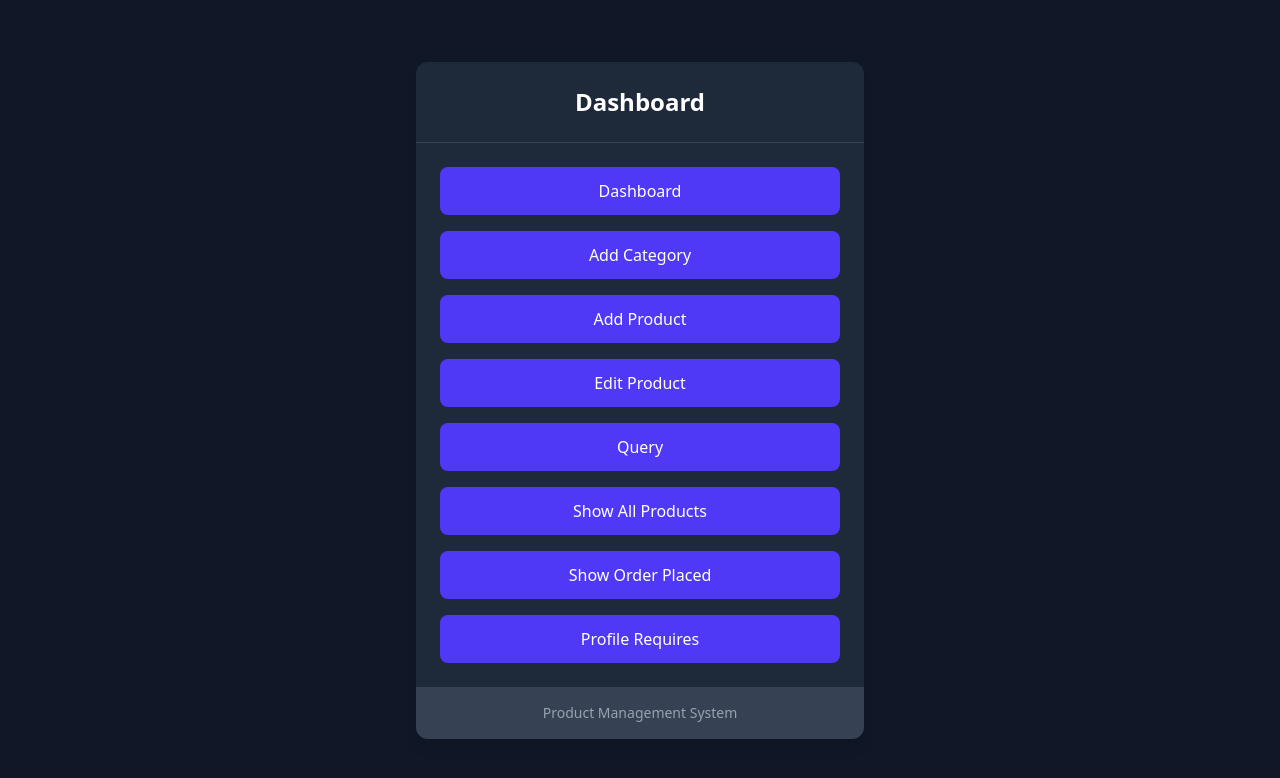
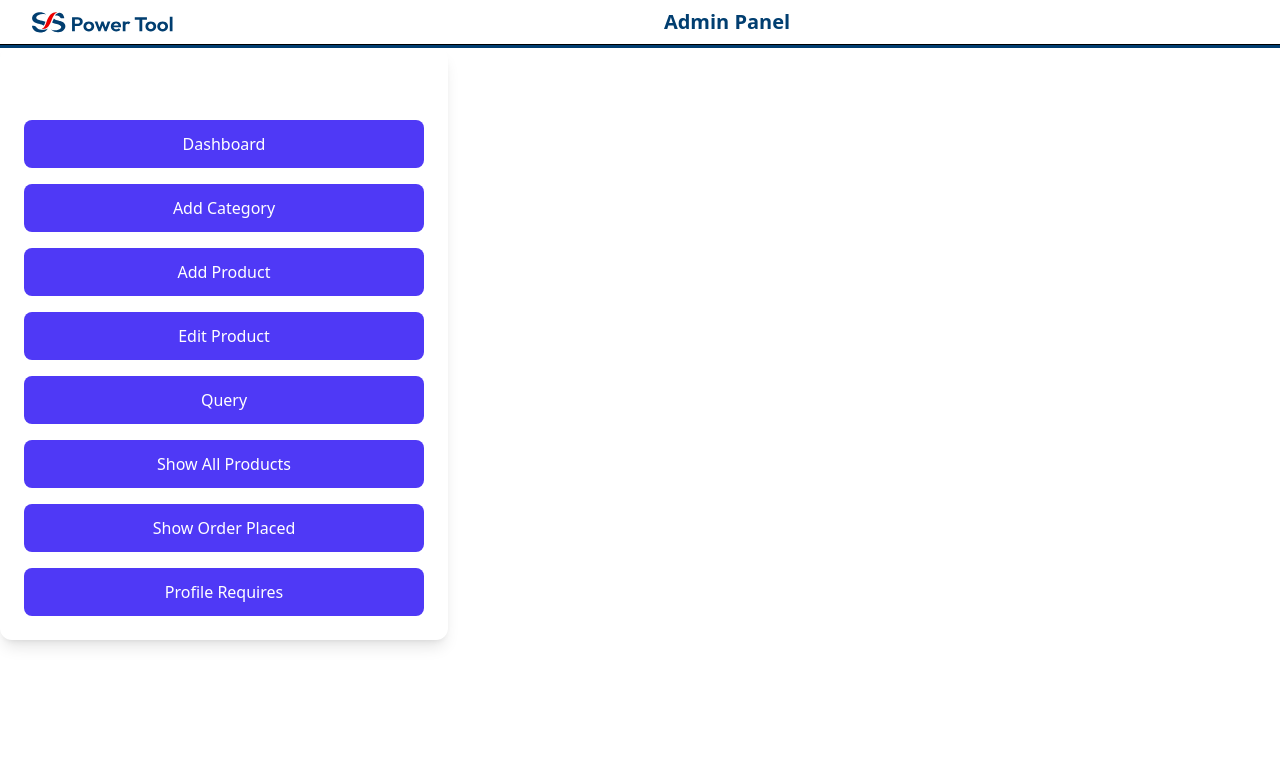
Before and after one commit to Shivam-fibo/HardwareHive-Admin, a React (Vite) app: page /home in a window 1280 px wide. Shown: the top 778 px of the page. Built offline with nearby package versions, Linux system fonts and the light colour scheme; sample sign-in values are in the browser's storage.

Commit message:
added logo and header in dashboard

```diff
--- a/src/Pages/Home.jsx
+++ b/src/Pages/Home.jsx
@@ -1,14 +1,16 @@
 import { useNavigate } from "react-router-dom";
-
+import Navbar from "./Navbar";
 const Home = () => {
   const navigate = useNavigate();
 
   return (
-    <div className="min-h-screen bg-gray-900 flex items-center justify-center p-6">
+    <div className="">
+      <Navbar/>
+      <hr className="h-1 bg-[#013E70]" />
       <div className="w-full max-w-md">
-        <div className="bg-gray-800 rounded-xl shadow-lg overflow-hidden">
-          <div className="p-6 border-b border-gray-700">
-            <h1 className="text-2xl font-bold text-white text-center">Dashboard</h1>
+        <div className=" rounded-xl shadow-lg overflow-hidden">
+          <div className="p-6">
+
           </div>
 
           <div className="p-6 space-y-4">
@@ -78,9 +80,7 @@ const Home = () => {
 
           </div>
 
-          <div className="bg-gray-700 px-6 py-4">
-            <p className="text-gray-400 text-center text-sm">Product Management System</p>
-          </div>
+
         </div>
       </div>
     </div>
--- /dev/null
+++ b/src/Pages/Navbar.jsx
@@ -0,0 +1,26 @@
+import React from "react";
+import { useNavigate } from "react-router-dom";
+
+const Navbar = () => {
+  const navigate = useNavigate();
+
+
+
+  return (
+
+    <div className="bg-white p-2">
+
+      <header
+        className="w-full h-full flex justify-between items-center cursor-pointer  "
+        onClick={() => navigate("/") }
+      >
+        <img src="./ss_power_tool.svg" width={"150px"} className="sm:ml-6" />
+        <div className="text-xl font-bold text-[#013E70] text-center">Admin Panel</div>
+        <div></div>
+      </header>
+
+    </div>
+  );
+};
+
+export default Navbar;
```
Also changed, not shown: public/ss_power_tool.svg (added), src/assets/ss_power_tool.svg (added).
